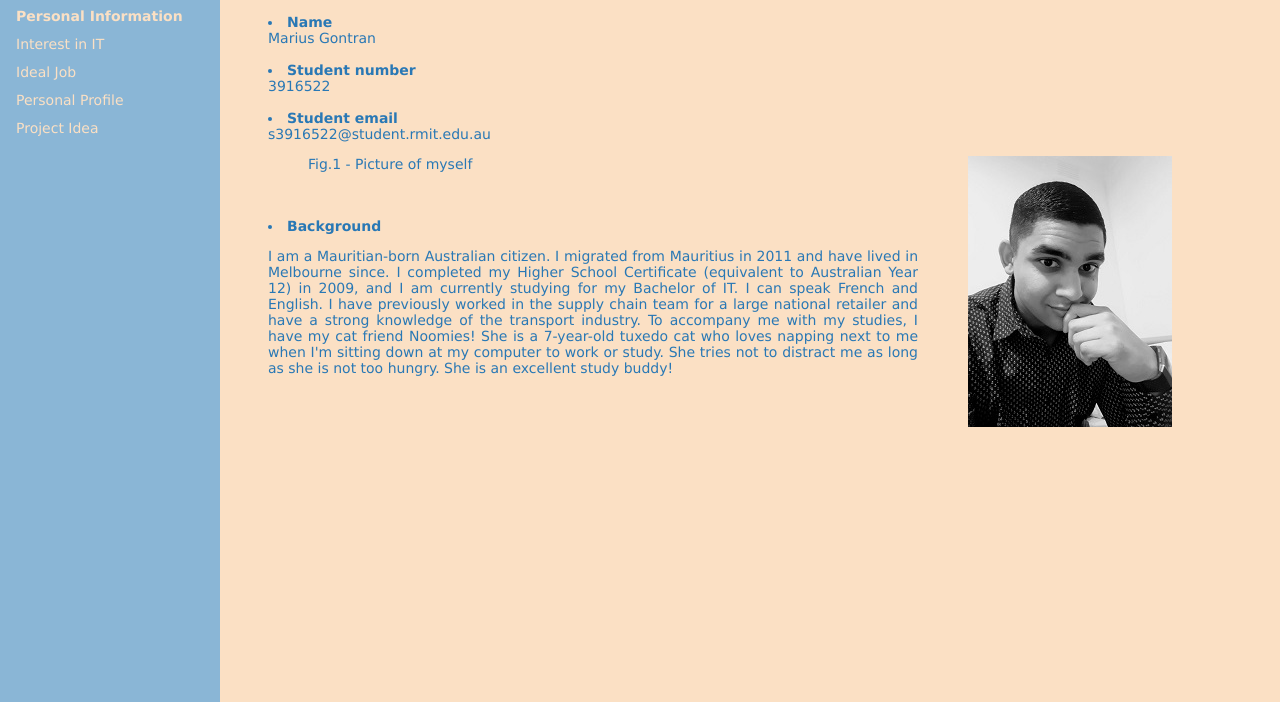
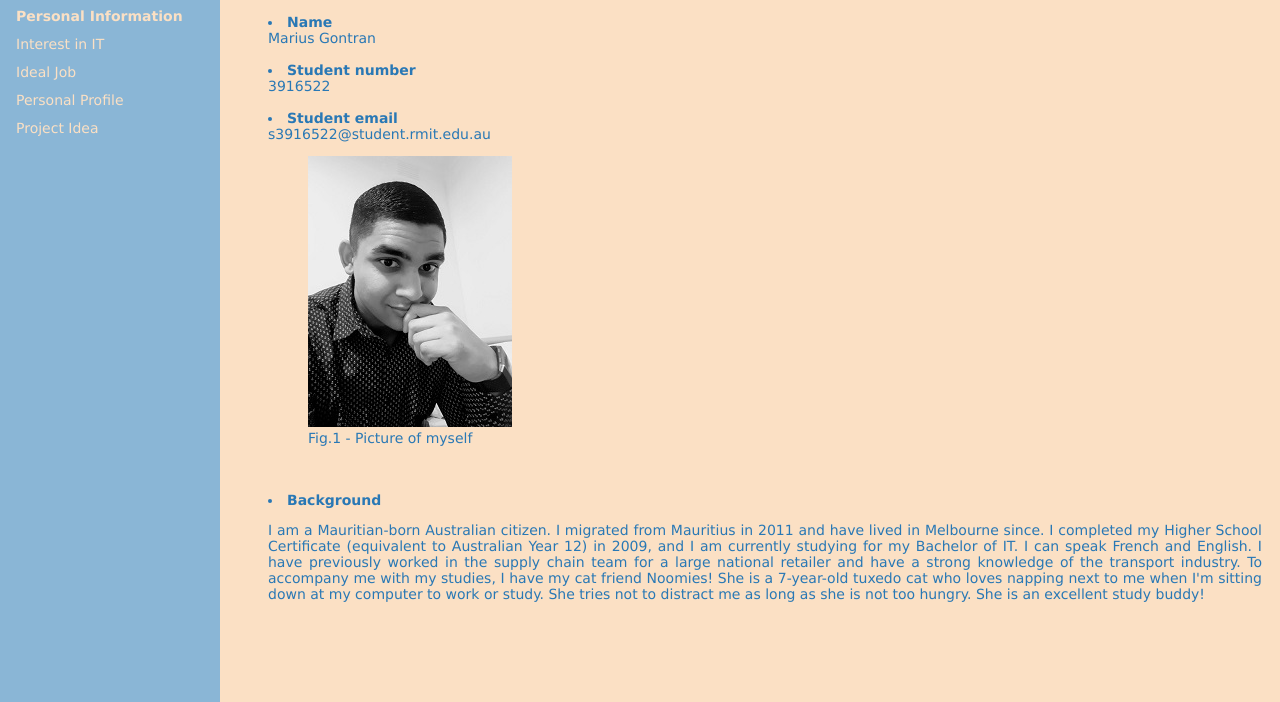
Before and after one commit to mariusgontran/my_profile, a plain HTML site: page index.html in a window 1280 px wide. Shown: the part 98-800 px from the top of the page. Drawn offline with Linux system fonts and the light colour scheme.

Commit message:
Update index.html

```diff
--- a/index.html
+++ b/index.html
@@ -57,7 +57,7 @@ body  {
   <br><li><b>Student email</b></li>
   s3916522@student.rmit.edu.au<br>
   <figure>
-  <img src="profile_picture.jpg" alt="My picture" align="right" hspace="50">
+  <img src="profile_picture.jpg" alt="My picture">
   <figcaption>Fig.1 - Picture of myself</figcaption>
   </figure>
   <br><br>
```
